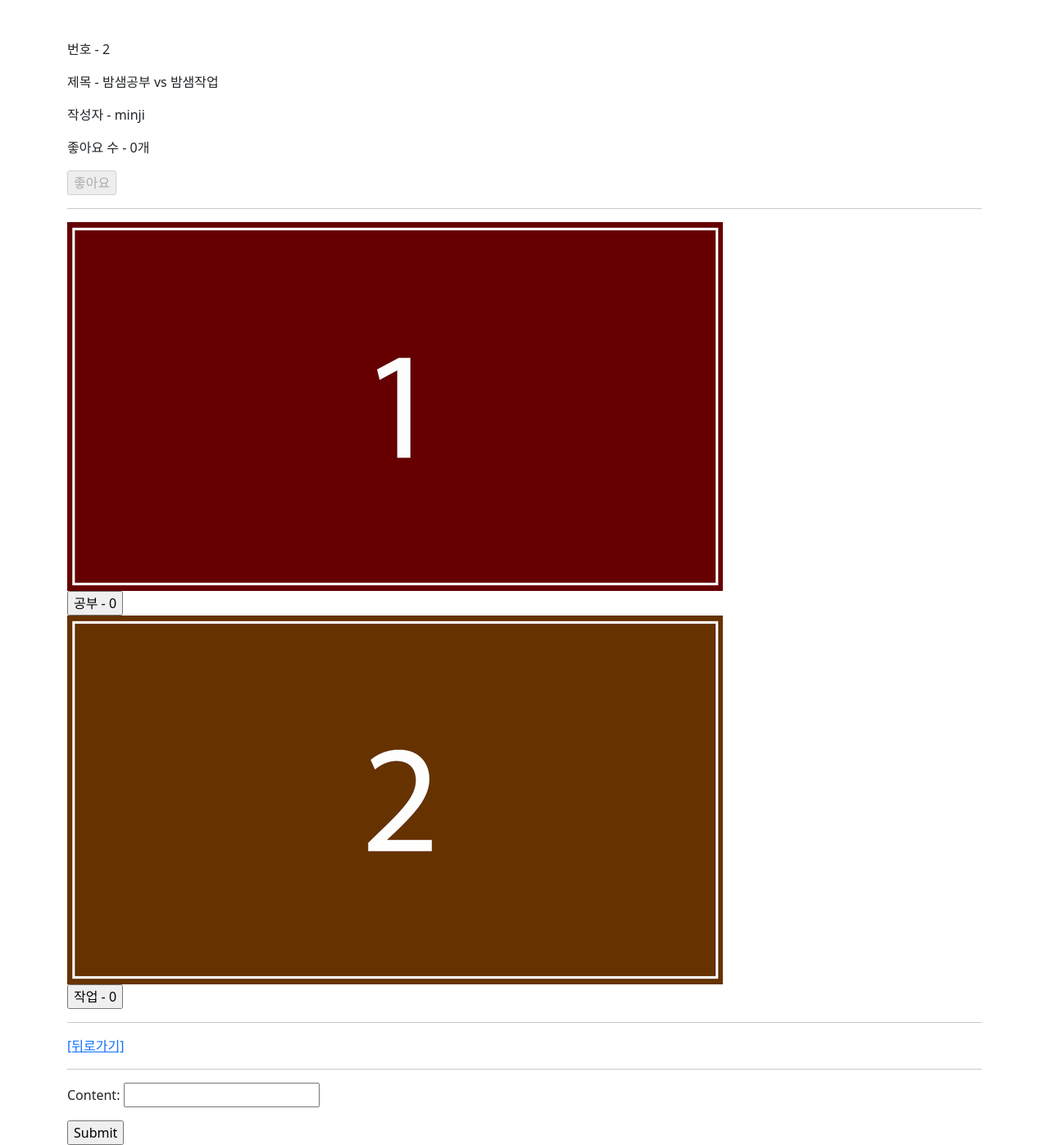
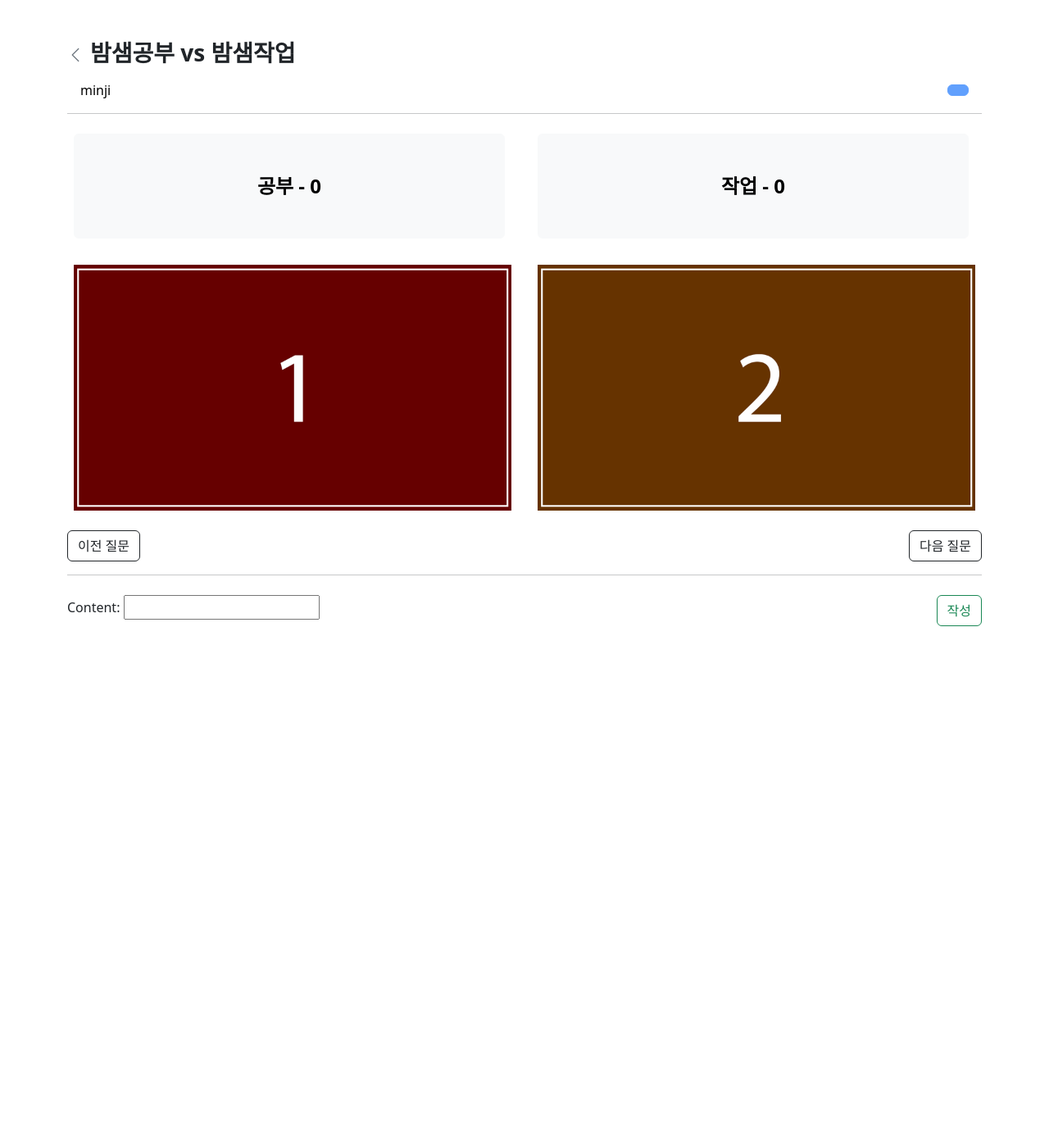
Before and after one commit to Shureeshu/balance_6, a Django app: page /posts/2/ in a window 1280 px wide. Shown: the whole page at 82% size. After the commit the page ends 764 px from the top, so only its background shows below. Run offline with Django 3.2, Linux system fonts and the light colour scheme; data comes from the database, SQL or seed files in the repository; data that the repository does not hold is empty.

Commit message:
[UPDATE] detail.html

```diff
--- a/posts/templates/posts/detail.html
+++ b/posts/templates/posts/detail.html
@@ -1,59 +1,153 @@
 {% extends 'base.html' %}
 {% load static %}
+
+{% block style %}
+  a {
+    text-decoration: none;
+    color: black;
+  }
+
+  .image-wrap {
+    margin: 0.5rem;
+  }
+
+  .image {
+    width: 100%;
+  }
+
+  #select1, #select2 {
+    width: calc(100% - 1.5rem);
+    height: 8rem;
+    margin: 0.5rem;
+  }
+
+  p {
+    margin: 0;
+  }
+
+  .comment-user {
+    font-size: 0.875rem;
+    font-weight: bold;
+  }
+
+  .comment-date {
+    color: #606060;
+    font-size: 0.75rem;
+  }
+
+  .btn-remove {
+    text-decoration: none;
+    padding: 0;
+    font-size: 0.875rem;
+    color: #dc3545;
+    font-weight: bold;
+  }
+{% endblock style %}
+
 {% block content %}
-  <p>번호 - {{ post.pk }}</p>
-  <p>제목 - {{ post.title }}</p>
-  <p>작성자 - {{ post.user }}</p>
-  <p>좋아요 수 - <span id="likes-count">{{ post.like_users.all|length }}</span>개</p>
+  {% comment %} <p>번호 - {{ post.pk }}</p> {% endcomment %}
+  <div class="d-flex align-items-center mb-3 gap-2">
+    <a href="{% url 'posts:index' %}" class="text-secondary">
+      <svg xmlns="http://www.w3.org/2000/svg" width="20" height="20" fill="currentColor" class="bi bi-chevron-left" viewBox="0 0 16 16">
+      <path fill-rule="evenodd" d="M11.354 1.646a.5.5 0 0 1 0 .708L5.707 8l5.647 5.646a.5.5 0 0 1-.708.708l-6-6a.5.5 0 0 1 0-.708l6-6a.5.5 0 0 1 .708 0z"/>
+      </svg>
+    </a>
+    <h3 class="fw-bold m-0">{{ post.title }}</h3>
+  </div>
+  <div class="d-flex justify-content-between px-3">
+    <a href="{% url 'accounts:profile' post.user %}">{{ post.user }}</a>
+    <div class="d-flex gap-2 align-items-center">
       {% if request.user.is_authenticated %}
         <form id="likes-form" data-post-id="{{ post.pk }}">
           {% csrf_token %}
           {% if request.user in post.like_users.all %}
-        <input type="submit" value="좋아요 취소">
+            <button type="submit" class="btn btn-primary">
+              <i class="bi bi-hand-thumbs-up-fill"></i>
+              <span id="likes-count" class="fw-bold">{{ post.like_users.all|length }}</span>
+            </button>
           {% else %}
-        <input type="submit" value="좋아요">
+            <button type="submit" class="btn btn-outline-primary">
+              <i class="bi bi-hand-thumbs-up"></i>
+              <span id="likes-count" class="fw-bold">{{ post.like_users.all|length }}</span>
+            </button>
           {% endif %}
         </form>
       {% else %}
-    <input type="submit" value="좋아요" disabled>
+        <button type="submit" class="btn btn-primary" disabled>
+          <i class="bi bi-hand-thumbs-up-fill"></i>
+        </button>
       {% endif %}
-  <br>
+    </div>
+  </div>
   <hr>
-  {% if post.img1 %}
-    <img src="{{ post.img1_thumbnail.url }}" alt="">
-  {% else %}
-    <img src="{% static '1.png' %}" alt="">
-  {% endif %}
+  <div class="d-flex gap-3">
+    <div class="d-flex flex-column gap-3 w-100">
       <form id="select-form1" data-post-id="{{ post.pk }}" data-post-content="{{ post.select1_content }}" data-select-count="{{ post.select1_users.count }}">
         {% csrf_token %}
-      <input id="select1" type="submit" value="{{ post.select1_content }} - {{ post.select1_users.count }}">
+        {% if user in post.select1_users.all %}
+          <input id="select1" type="submit" value="{{ post.select1_content }} - {{ post.select1_users.count }}" class="btn btn-light fw-bold fs-4" style="background-color: #d3d4d5;">
+        {% else %}
+          <input id="select1" type="submit" value="{{ post.select1_content }} - {{ post.select1_users.count }}" class="btn btn-light fw-bold fs-4">
+        {% endif %}
       </form>
+      <div class="image-wrap overflow-hidden">
+        {% if post.img1 %}
+        <img src="{{ post.img1_thumbnail.url }}" alt="" class="image">
+        {% else %}
+        <img src="{% static '1.png' %}" alt="" class="image">
+        {% endif %}
+      </div>
+    </div>
 
-  {% if post.img2 %}
-    <img src="{{ post.img2_thumbnail.url }}" alt="">
-  {% else %}
-    <img src="{% static '2.png' %}" alt="">
-  {% endif %}
+
+    <div class="d-flex flex-column gap-3 w-100">
       <form id="select-form2" data-post-id="{{ post.pk }}" data-post-content="{{ post.select2_content }}" data-select-count="{{ post.select2_users.count }}">
         {% csrf_token %}
-      <input id="select2" type="submit" value="{{ post.select2_content }} - {{ post.select2_users.count }}">
+        {% if user in post.select2_users.all %}
+          <input id="select2" type="submit" value="{{ post.select2_content }} - {{ post.select2_users.count }}" class="btn btn-light fw-bold fs-4" style="background-color: #d3d4d5;">
+        {% else %}
+          <input id="select2" type="submit" value="{{ post.select2_content }} - {{ post.select2_users.count }}" class="btn btn-light fw-bold fs-4">
+        {% endif %}
+
       </form>
+      <div class="image-wrap overflow-hidden">
+        {% if post.img2 %}
+          <img src="{{ post.img2_thumbnail.url }}" alt="" class="image">
+        {% else %}
+          <img src="{% static '2.png' %}" alt="" class="image">
+        {% endif %}
+      </div>
+    </div>
+  </div>
+  <div class="d-flex justify-content-between my-3">
+    {% if post.pk == 1 %}
+      <a href="" class="btn btn-outline-dark disabled">이전 질문</a>
+    {% else %}
+      <a href="{% url 'posts:detail' post.pk|add:-1 %}" class="btn btn-outline-dark">이전 질문</a>
+    {% endif %}
+
+
+    <a href="{% url 'posts:detail' post.pk|add:+1 %}" class="btn btn-outline-dark">다음 질문</a>
+  </div>
   <hr>
-  <a href="{% url 'posts:index' %}">[뒤로가기]</a>
-  <hr>
-  <form action="{% url 'posts:comment_create' post.pk %}" method="POST">
+  <form action="{% url 'posts:comment_create' post.pk %}" method="POST" class="d-flex justify-content-between my-4">
     {% csrf_token %}
     {{ comment_form.as_p }}
-    <input type="submit">
+    <input type="submit" value="작성" class="btn btn-outline-success">
   </form>
   {% for comment in comments %}
-    <p>{{ comment.user }}</p>
-    <p>{{ comment.content }}</p>
-    <p>{{ comment.created_at }}</p>
-    <form action="{% url 'posts:comment_delete' post.pk comment.pk %}" method="POST">
+    <hr>
+    <div class="d-flex justify-content-between">
+      <div class="d-flex flex-column gap-1">
+        <a href="{% url 'accounts:profile' comment.user %}" class="comment-user">{{ comment.user }}</a>
+        <p class="comment-content">{{ comment.content }}</p>
+        <p class="comment-date">{{ comment.created_at }}</p>
+      </div>
+      <form action="{% url 'posts:comment_delete' post.pk comment.pk %}" method="POST" class="align-self-end">
         {% csrf_token %}
-      <input type="submit" value="삭제">
+        <input type="submit" value="삭제" class="btn btn-link btn-remove">
       </form>
+    </div>
   {% endfor %}
 {% endblock content %}
 
@@ -71,10 +165,19 @@
       })
         .then((response) => {
           const isLiked = response.data.is_liked
-          const likeBtn = document.querySelector('#likes-form > input[type=submit]')
+          const likeBtn = document.querySelector('#likes-form > button[type=submit]')
+          const likeIcon = document.querySelector('#likes-form > button[type=submit] > i')
           if (isLiked === true) {
+            likeBtn.classList.remove("btn-outline-primary")
+            likeBtn.classList.add("btn-primary")
+            likeIcon.classList.remove("bi-hand-thumbs-up")
+            likeIcon.classList.add("bi-hand-thumbs-up-fill")
             likeBtn.value = '좋아요 취소'
           } else {
+            likeBtn.classList.remove("btn-primary")
+            likeBtn.classList.add("btn-outline-primary")
+            likeIcon.classList.remove("bi-hand-thumbs-up-fill")
+            likeIcon.classList.add("bi-hand-thumbs-up")
             likeBtn.value = '좋아요'
           }
           const likesCountTag = document.querySelector('#likes-count')
@@ -103,6 +206,7 @@
         const selectBtn = document.querySelector('#select1')
         const selectCountData = response.data.select1_count
         if (isSelect === true) {
+          selectBtn.style.backgroundColor = '#d3d4d5'
           selectBtn.value = `${postContent} - ${selectCountData}`
         }
       })
@@ -122,10 +226,9 @@
         console.log(response)
         const isSelect = response.data.is_select
         const selectBtn = document.querySelector('#select2')
-        const inputValue = selectBtn.value
         const selectCountData = response.data.select2_count
         if (isSelect === true) {
-
+          selectBtn.style.backgroundColor = '#d3d4d5'
           selectBtn.value = `${postContent} - ${selectCountData}`
         }
       })
```
Lines whose indentation alone changed are shown as unchanged.
